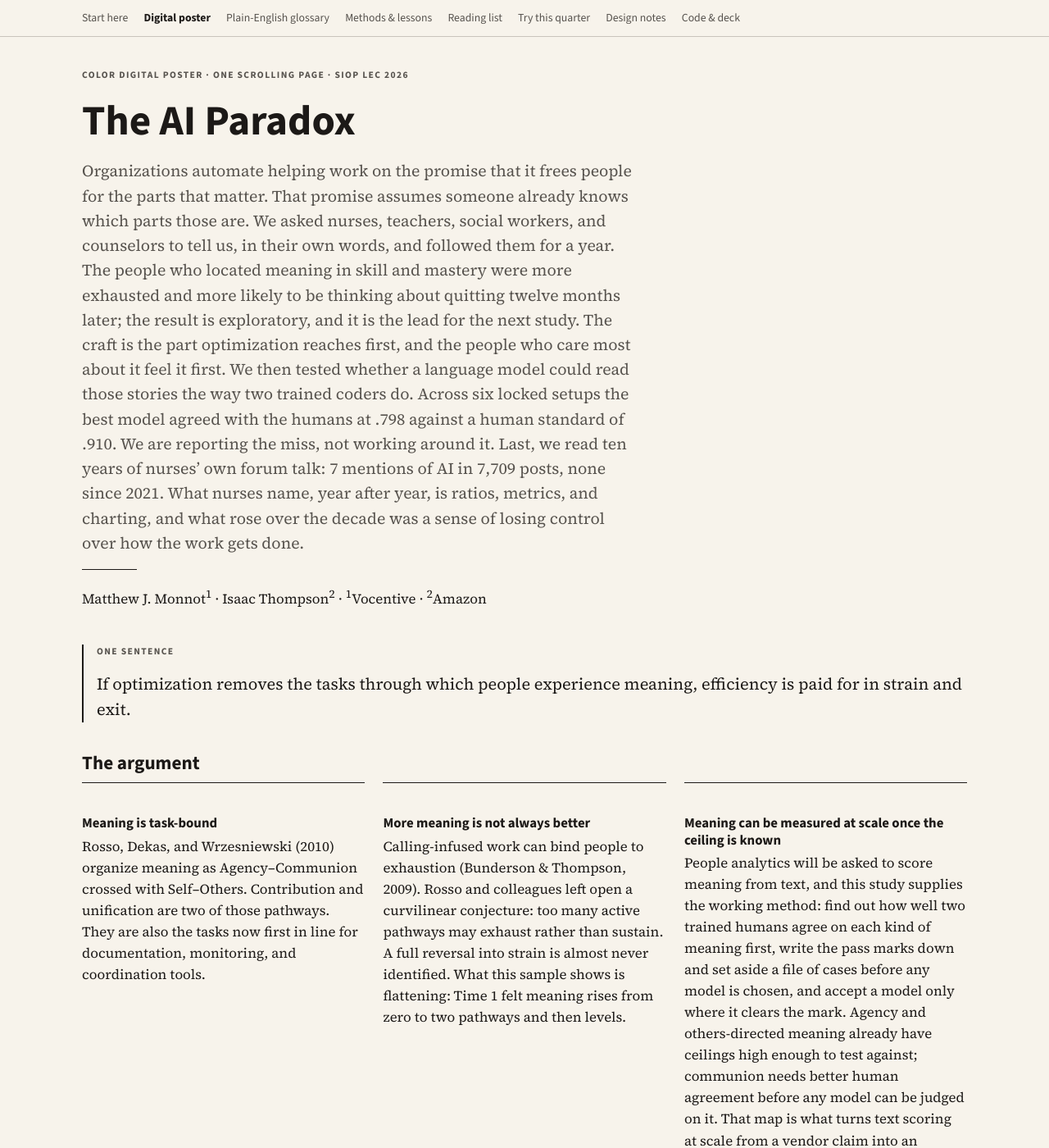
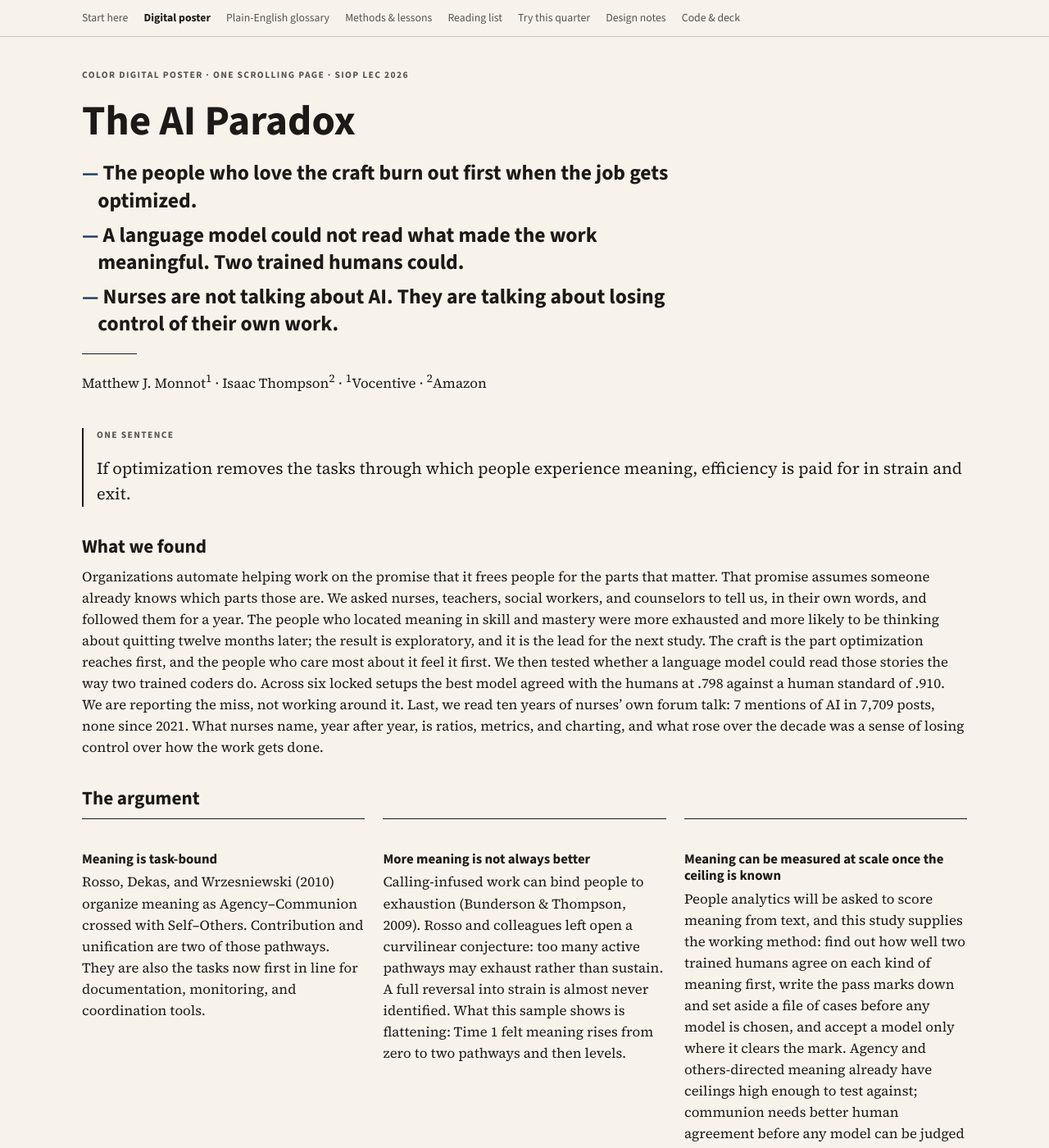
Before and after one commit to mjmonnot/mjmonnot.github.io, a Jekyll site: the page lec-2026/poster.html, which Jekyll copies as it is, in a window 1280 px wide and 1400 px high. Shown: the whole window at 82% size. Built offline with Jekyll 4.4.1, drawn with Linux system fonts in a browser that asks for light colours.

Commit message:
LEC 2026: headline bullets in hero; results paragraph moved below the fold

```diff
--- a/lec-2026/assets/bag.css
+++ b/lec-2026/assets/bag.css
@@ -45,6 +45,13 @@ h2 { font-size: 1.45rem; margin: 2.2rem 0 .6rem; }
 h3 { font-size: 1.05rem; margin: 1.4rem 0 .4rem; }
 p { margin: 0 0 1rem; }
 .lede { font-size: 1.22rem; color: var(--muted); max-width: 42rem; }
+ul.headlines {
+  list-style: none; margin: 0 0 1.2rem; padding: 0; max-width: 46rem;
+  font-family: "Source Sans 3", Calibri, sans-serif;
+  font-size: clamp(1.25rem, 2.2vw, 1.6rem); font-weight: 650; line-height: 1.3; color: var(--ink);
+}
+ul.headlines li { padding-left: 1.2rem; text-indent: -1.2rem; margin: .55rem 0; }
+ul.headlines li::before { content: "\2014\00a0"; color: var(--navy); }
 .rule { height: 1px; width: 4.2rem; background: var(--ink); border: 0; margin: 0 0 1.2rem; }
 .grid { display: grid; gap: 1.4rem; }
 .grid-2 { grid-template-columns: repeat(2, minmax(0, 1fr)); }
--- a/lec-2026/index.html
+++ b/lec-2026/index.html
@@ -36,6 +36,11 @@
 <header class="hero wrap">
   <p class="kicker">SIOP Leading Edge Consortium 2026 · Digital goody bag</p>
   <h1>The AI Paradox</h1>
+  <ul class="headlines">
+    <li>The people who love the craft burn out first when the job gets optimized.</li>
+    <li>A language model could not read what made the work meaningful. Two trained humans could.</li>
+    <li>Nurses are not talking about AI. They are talking about losing control of their own work.</li>
+  </ul>
   <p class="lede">Takeaway packet for people-analytics professionals. How optimization can strip the meaning that keeps helping work staffed, and what it takes to measure that meaning without fooling yourself.</p>
   <hr class="rule">
   <p>Matthew J. Monnot (Vocentive) and Isaac Thompson (Amazon). Board session: Shaping the Future of People Analytics. Contact: matt@vocentive.com.</p>
--- a/lec-2026/poster.html
+++ b/lec-2026/poster.html
@@ -23,7 +23,11 @@
 <header class="hero wrap">
   <p class="kicker">Color digital poster · one scrolling page · SIOP LEC 2026</p>
   <h1>The AI Paradox</h1>
-  <p class="lede">Organizations automate helping work on the promise that it frees people for the parts that matter. That promise assumes someone already knows which parts those are. We asked nurses, teachers, social workers, and counselors to tell us, in their own words, and followed them for a year. The people who located meaning in skill and mastery were more exhausted and more likely to be thinking about quitting twelve months later; the result is exploratory, and it is the lead for the next study. The craft is the part optimization reaches first, and the people who care most about it feel it first. We then tested whether a language model could read those stories the way two trained coders do. Across six locked setups the best model agreed with the humans at .798 against a human standard of .910. We are reporting the miss, not working around it. Last, we read ten years of nurses’ own forum talk: 7 mentions of AI in 7,709 posts, none since 2021. What nurses name, year after year, is ratios, metrics, and charting, and what rose over the decade was a sense of losing control over how the work gets done.</p>
+  <ul class="headlines">
+    <li>The people who love the craft burn out first when the job gets optimized.</li>
+    <li>A language model could not read what made the work meaningful. Two trained humans could.</li>
+    <li>Nurses are not talking about AI. They are talking about losing control of their own work.</li>
+  </ul>
   <hr class="rule">
   <p>Matthew J. Monnot<sup>1</sup> · Isaac Thompson<sup>2</sup> · <sup>1</sup>Vocentive · <sup>2</sup>Amazon</p>
 </header>
@@ -33,6 +37,9 @@
     <p class="kicker">One sentence</p>
     <p style="font-size:1.25rem;margin:0">If optimization removes the tasks through which people experience meaning, efficiency is paid for in strain and exit.</p>
   </div>
+
+  <h2>What we found</h2>
+  <p>Organizations automate helping work on the promise that it frees people for the parts that matter. That promise assumes someone already knows which parts those are. We asked nurses, teachers, social workers, and counselors to tell us, in their own words, and followed them for a year. The people who located meaning in skill and mastery were more exhausted and more likely to be thinking about quitting twelve months later; the result is exploratory, and it is the lead for the next study. The craft is the part optimization reaches first, and the people who care most about it feel it first. We then tested whether a language model could read those stories the way two trained coders do. Across six locked setups the best model agreed with the humans at .798 against a human standard of .910. We are reporting the miss, not working around it. Last, we read ten years of nurses’ own forum talk: 7 mentions of AI in 7,709 posts, none since 2021. What nurses name, year after year, is ratios, metrics, and charting, and what rose over the decade was a sense of losing control over how the work gets done.</p>
 
   <h2>The argument</h2>
   <div class="grid grid-3">
```
